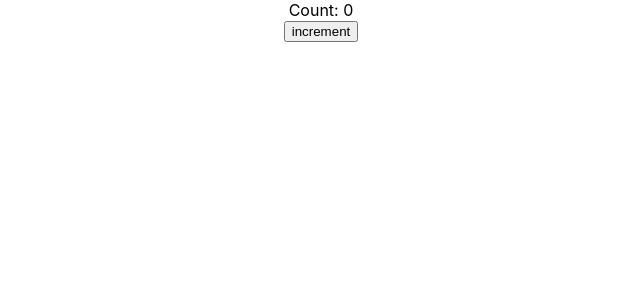
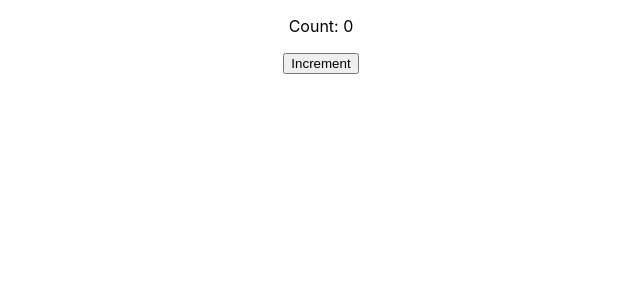
Before and after one commit to ksesikumar/react-demo-app, a React (Create React App) app: page / in a window 1280 px wide. Shown: the top 300 px of the page, without its empty margins (319-959 px from the left). Built offline with nearby package versions, Linux system fonts and the light colour scheme.

Commit message:
Update The code for Lifecyle Using Class Components

```diff
--- a/src/App.js
+++ b/src/App.js
@@ -11,6 +11,7 @@ import ProductPage from './ProductPage';
 import SetStateParent from './Components/SetStateParent';
 import UseStateParent from './Components/UseStateParent';
 import SetState from './Components/SetState';
+import LifeCycleDemoClassComp from './Components/LifeCycleDemoComp';
 
 
 
@@ -32,8 +33,10 @@ function App() {
       <ProductPage></ProductPage>
       <SetStateParent></SetStateParent>
       <UseStateParent></UseStateParent>
+      <SetState></SetState>
       */}
-      <SetState></SetState>
+      <LifeCycleDemoClassComp></LifeCycleDemoClassComp>
+
     </div>
   );
 }
--- /dev/null
+++ b/src/Components/LifeCycleDemoComp.js
@@ -0,0 +1,57 @@
+import React, { Component } from "react";
+
+class LifeCycleDemoClassComp extends Component{
+
+    // Mounting Phase Lifecycle methods
+
+    constructor(props) {
+        super(props);
+        this.state = {
+            count: 0,
+        };
+        console.log('Constructor');
+    }
+    static getDirivedStateFromProps(nextProps, prevState) {
+        console.log('getDirivedStateFromProps');
+        return null; // No state update needed
+    }
+    componentDidMount() {
+        console.log('componentDidMount');
+    }
+
+    // Update Phase Lifecycle Methods
+
+    shouldComponentUpdate(nextProps, nextState) {
+        console.log('shouldComponentUpdat');
+        return true; // Allow re-render
+    }
+
+    getSnapshotBeforeUpdate(prevprops, prevState) {
+        console.log('getSnapshotBeforeUpdate');
+        return null; // no snapshot value needed
+    }
+
+    componentDidUpdate(prevprops, prevState) {
+        console.log('componentDitUpdate')
+    }
+
+    componentWillUnmount() {
+        console.log('componentWillUnmount')
+    }
+
+    render() {
+        console.log('render')
+        return (
+            <div>
+                <p>Count: {this.state.count}</p>
+                <button onClick={
+                    () =>this.setState({count:this.state.count+1})
+                }>
+                    Increment
+                </button>
+            </div>
+        );
+    }
+}
+
+export default LifeCycleDemoClassComp;
```
